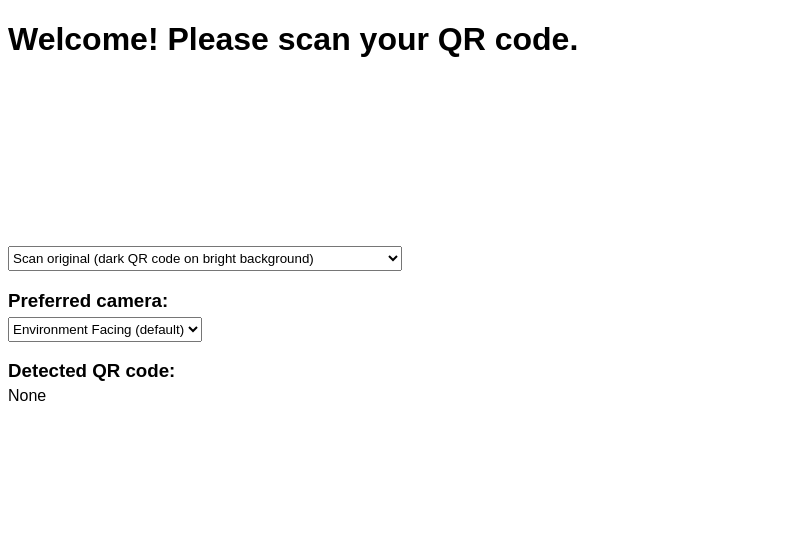
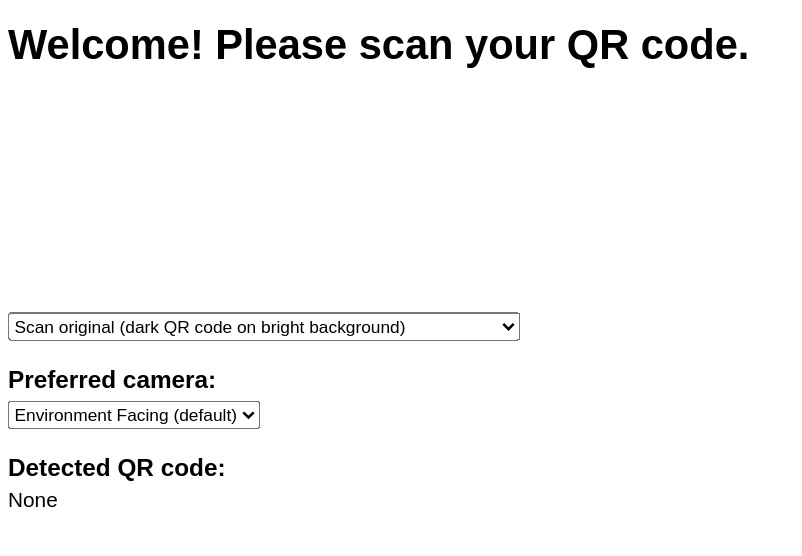
Before and after one commit to jla524/volunteer-hours, a Flask app: page / in a window 1280 px wide; the page is wider, and only the part inside the window is pictured. Shown: the top 556 px of that part, without its empty margins (0-802 px from the left). Run offline with Flask 2, Linux system fonts and the light colour scheme; parts of the project's set-up code (start-up, migrations or seed data) failed here and were passed over; some libraries are stand-ins or nearby versions.

Commit message:
Scale up the entire page

```diff
--- a/volunteer_hours/static/css/style.css
+++ b/volunteer_hours/static/css/style.css
@@ -1,3 +1,8 @@
+body {
+	transform: scale(1.3);
+	transform-origin: 0 0;
+}
+
 div {
 	margin-bottom: 16px;
 }
@@ -25,11 +30,12 @@ label {
 }
 
 select {
-	height: 25px;
+	height: 22px;
 }
 
 option {
 	height: 80px;
+	font-size: 15px;
 }
 
 input {
```
